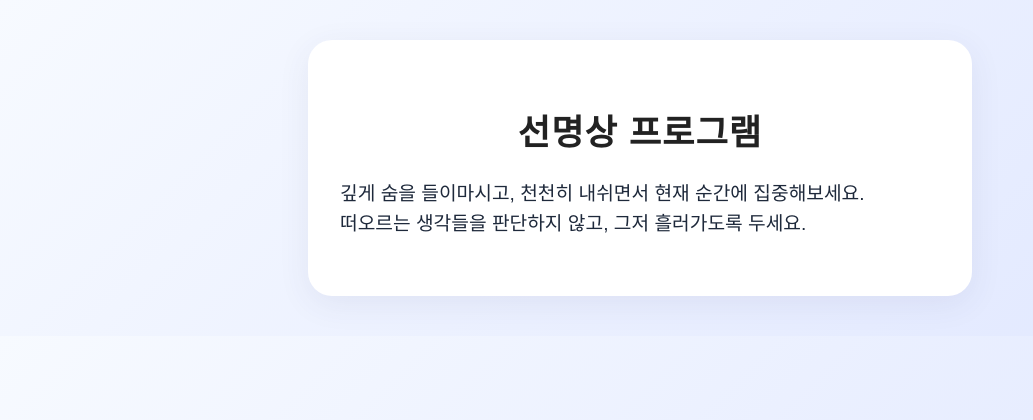
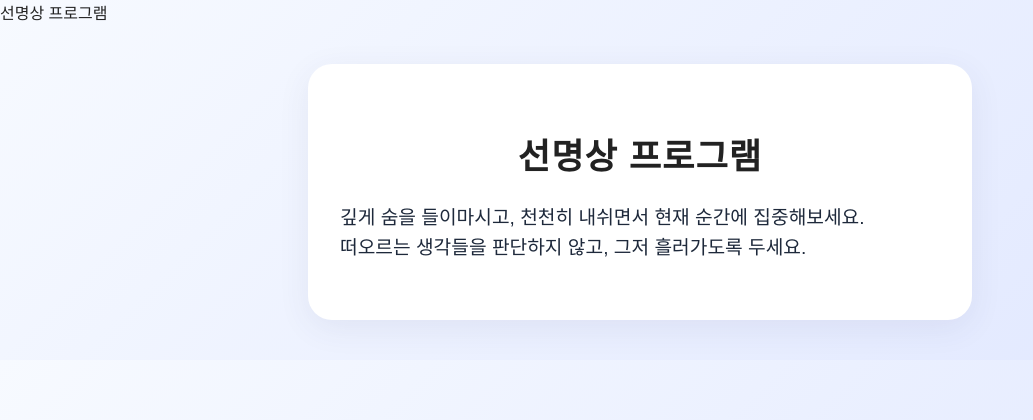
Before and after one commit to HMSeodam/seonmeditation-web, a Flask app: page / in a window 1280 px wide. Shown: the top 420 px of the page, without its empty margins (0-1033 px from the left). Run offline with Flask 3, Linux system fonts and the light colour scheme.

Commit message:
Update index.html

```diff
--- a/templates/index.html
+++ b/templates/index.html
@@ -7,6 +7,7 @@
   <link rel="stylesheet" href="{{ url_for('static', filename='style.css') }}">
 </head>
 <body>
+  <div class="appbar">선명상 프로그램</div>
   <div class="container">
     <h1>선명상 프로그램</h1>
     <div id="typewriter" class="typewriter"></div>
```
